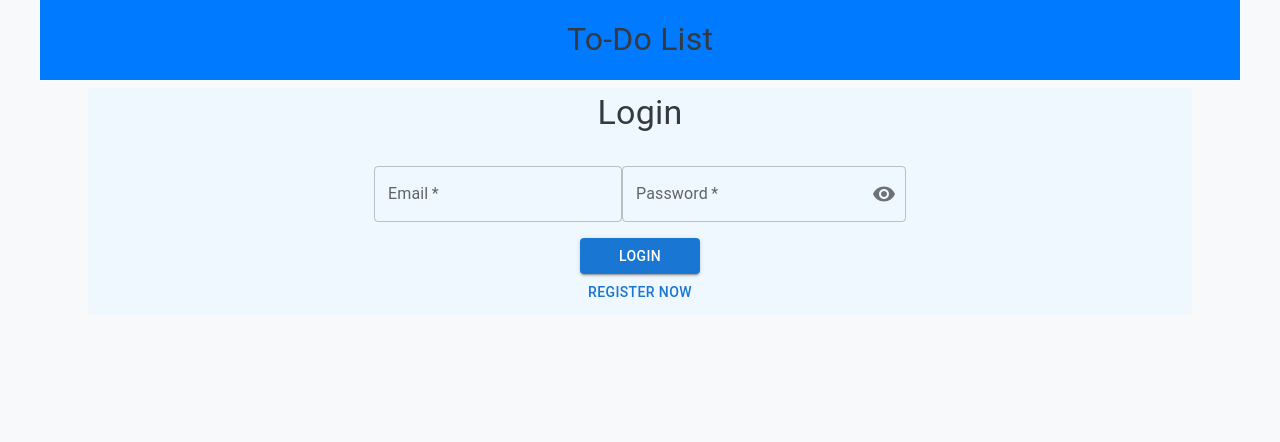
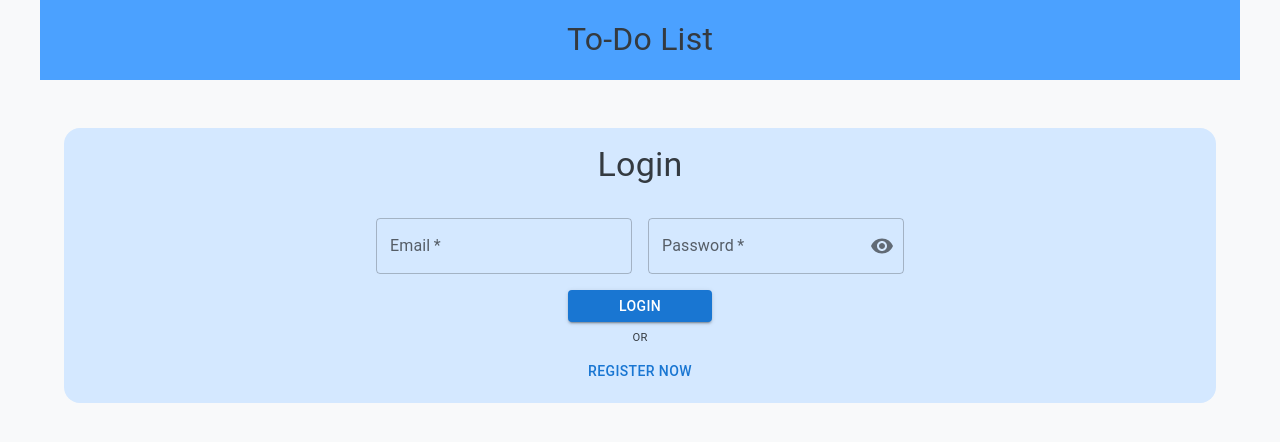
Before and after one commit to lucaspereiraio/tude-to-do-list, a React (Create React App) app: page / in a window 1280 px wide. Shown: the top 442 px of the page. Built offline with nearby package versions, Linux system fonts and the light colour scheme.

Commit message:
login-style
- Changed login style

```diff
--- a/src/App.css
+++ b/src/App.css
@@ -1,10 +1,10 @@
 :root {
-  --primary-color: #007bff;
+  --primary-color: #4ba1ff;
   --secondary-color: #6c757d;
   --action-color: #28a745;
   --alert-color: #dc3545;
   --bg-color: #f8f9fa;
-  --bg-s-color: #e0ecef;
+  --bg-s-color: #d4e8ff;
   --text-color: #343a40;
   --text-s-color: #6c757d;
 }
--- a/src/Components/Header/Header.tsx
+++ b/src/Components/Header/Header.tsx
@@ -4,7 +4,7 @@ import React from "react";
 export const Header = () => {
   return (
     <Container
-      sx={{
+      style={{
         display: "flex",
         alignItems: "center",
         justifyContent: "center",
@@ -13,7 +13,7 @@ export const Header = () => {
       }}
     >
       <Typography
-        sx={{
+        style={{
           color: "var(--text-color)",
           fontSize: "2rem",
         }}
--- a/src/Components/Login/Login.css
+++ /dev/null
@@ -1,21 +0,0 @@
-.outter-box {
-  display: flex;
-  flex-direction: column;
-  justify-content: center;
-  align-items: center;
-  margin-top: 0.5rem;
-  padding: 0.25rem;
-  border-radius: 0.25rem;
-  box-shadow: 3;
-  gap: 1rem;
-  background-color: aliceblue;
-}
-
-.inner-box-inputs {
-  display: flex;
-}
-
-.inner-box-buttons {
-  display: flex;
-  flex-direction: column;
-}
--- a/src/Components/Login/Login.tsx
+++ b/src/Components/Login/Login.tsx
@@ -11,7 +11,6 @@ import {
   Typography,
 } from "@mui/material";
 import React, { ChangeEvent, useState } from "react";
-import "./Login.css";
 import { Visibility, VisibilityOff } from "@mui/icons-material";
 import { Link, useNavigate } from "react-router-dom";
 
@@ -75,12 +74,25 @@ export const Login = () => {
   };
 
   return (
-    <Container>
-      <Box className="outter-box">
-        <Typography className="login-title" variant="h4" component="h1" mb={2}>
+    <Container
+      style={{
+        display: "flex",
+        height: "full",
+        flexDirection: "column",
+        alignItems: "center",
+        justifyItems: "center",
+        marginTop: "3rem",
+        padding: "1rem",
+        borderRadius: "1rem",
+        boxShadow: "3",
+        gap: "1rem",
+        backgroundColor: "var(--bg-s-color)",
+      }}
+    >
+      <Typography style={{ marginBottom: "1rem" }} variant="h4" component="h1">
         Login
       </Typography>
-        <Box className="inner-box-inputs">
+      <Box display={"flex"} gap={"1rem"}>
         <TextField
           required
           label="Email"
@@ -90,6 +102,7 @@ export const Login = () => {
           autoComplete="email"
           error={Boolean(emailError)}
           helperText={emailError}
+          style={{ width: "16rem" }}
         />
         <FormControl required variant="outlined">
           <InputLabel htmlFor="outlined-adornment-password">
@@ -115,20 +128,30 @@ export const Login = () => {
               </InputAdornment>
             }
             label="Password"
+            style={{ width: "16rem" }}
           />
           {passwordError && (
             <Typography color="error">{passwordError}</Typography>
           )}
         </FormControl>
       </Box>
-        <Box className="inner-box-buttons">
-          <Button variant="contained" onClick={handleLogin}>
+      <Box display={"flex"} flexDirection={"column"} gap={"0.5rem"}>
+        <Button
+          variant="contained"
+          onClick={handleLogin}
+          style={{ width: "9rem", height: "2rem" }}
+        >
           Login
         </Button>
-          <Button variant="text" component={Link} to="/register">
+        <Typography fontSize={"0.7rem"}>OR</Typography>
+        <Button
+          variant="text"
+          component={Link}
+          to="/register"
+          style={{ width: "9rem", height: "2rem" }}
+        >
           Register now
         </Button>
-        </Box>
       </Box>
     </Container>
   );
```
Lines whose indentation alone changed are shown as unchanged.
